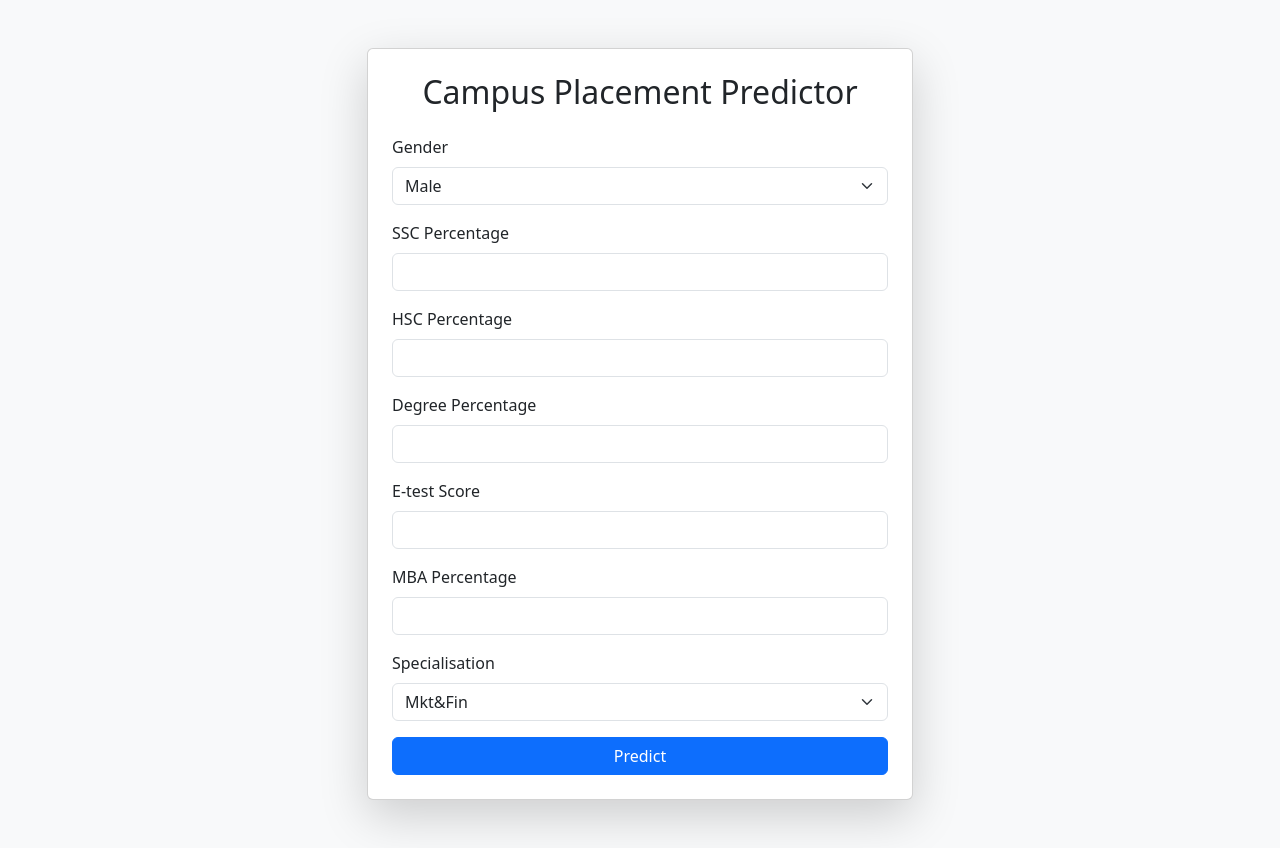
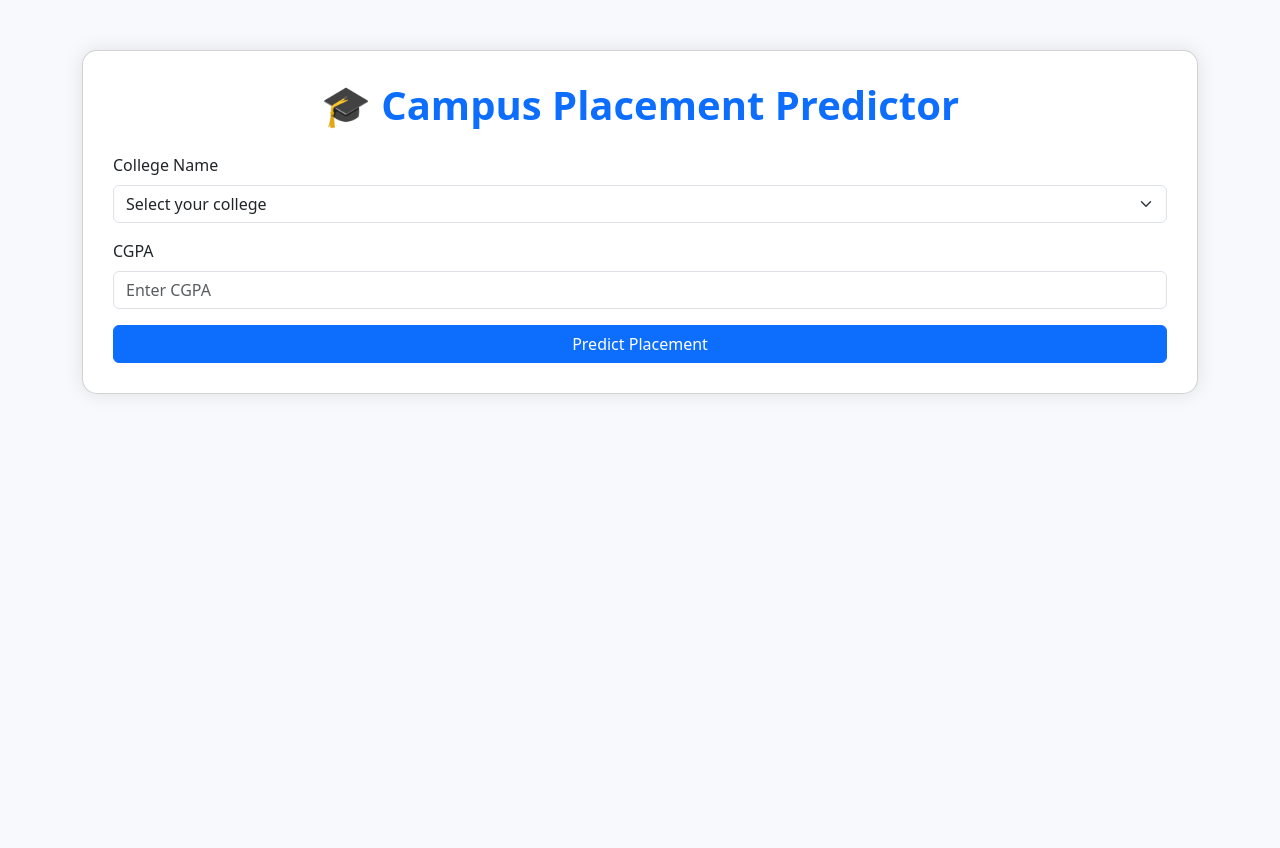
Before and after one commit to ASGInsane/campus-placement-predictor, a Flask app: page / in a window 1280 px wide. After the commit the page ends 394 px from the top, so only its background shows below. Run offline with Flask 3, Linux system fonts and the light colour scheme; parts of the project's set-up code (start-up, migrations or seed data) failed here and were passed over.

Commit message:
Modernized UI with Bootstrap

```diff
--- a/templates/index.html
+++ b/templates/index.html
@@ -3,59 +3,67 @@
 <head>
   <meta charset="UTF-8">
   <title>Campus Placement Predictor</title>
-  <link href="https://cdn.jsdelivr.net/npm/bootstrap@5.3.2/dist/css/bootstrap.min.css" rel="stylesheet">
+  <meta name="viewport" content="width=device-width, initial-scale=1">
+  <link
+    href="https://cdn.jsdelivr.net/npm/bootstrap@5.3.2/dist/css/bootstrap.min.css"
+    rel="stylesheet"
+  >
+  <style>
+    body {
+      background: #f7f9fc;
+    }
+    .main-card {
+      margin-top: 50px;
+      border-radius: 15px;
+      padding: 30px;
+      box-shadow: 0 0 20px rgba(0,0,0,0.1);
+    }
+    h1 {
+      font-weight: bold;
+      color: #0d6efd;
+    }
+  </style>
 </head>
-<body class="bg-light">
-  <div class="container py-5">
-    <div class="row justify-content-center">
-      <div class="col-md-6">
-        <div class="card shadow-lg p-4">
-          <h2 class="text-center mb-4">Campus Placement Predictor</h2>
-          <form action="/predict" method="POST">
+<body>
+  <div class="container">
+    <div class="card main-card">
+      <h1 class="text-center mb-4">🎓 Campus Placement Predictor</h1>
+
+      <form action="/predict" method="post">
         <div class="mb-3">
-              <label class="form-label">Gender</label>
-              <select class="form-select" name="gender">
-                <option value="Male">Male</option>
-                <option value="Female">Female</option>
+          <label for="college" class="form-label">College Name</label>
+          <select name="college" class="form-select" required>
+            <option value="">Select your college</option>
+            <option value="IIT Bombay">IIT Bombay</option>
+            <option value="IIT Delhi">IIT Delhi</option>
+            <option value="NIT Trichy">NIT Trichy</option>
+            <option value="BITS Pilani">BITS Pilani</option>
+            <option value="VIT Vellore">VIT Vellore</option>
+            <option value="SRM University">SRM University</option>
+            <!-- Add more as needed -->
           </select>
         </div>
+
         <div class="mb-3">
-              <label class="form-label">SSC Percentage</label>
-              <input type="number" class="form-control" step="0.1" name="ssc_p" required>
+          <label for="cgpa" class="form-label">CGPA</label>
+          <input type="number" step="0.01" name="cgpa" class="form-control" placeholder="Enter CGPA" required>
         </div>
-            <div class="mb-3">
-              <label class="form-label">HSC Percentage</label>
-              <input type="number" class="form-control" step="0.1" name="hsc_p" required>
+
+        <!-- Add more form fields here as per your features -->
+
+        <div class="d-grid">
+          <button type="submit" class="btn btn-primary">Predict Placement</button>
         </div>
-            <div class="mb-3">
-              <label class="form-label">Degree Percentage</label>
-              <input type="number" class="form-control" step="0.1" name="degree_p" required>
-            </div>
-            <div class="mb-3">
-              <label class="form-label">E-test Score</label>
-              <input type="number" class="form-control" step="0.1" name="etest_p" required>
-            </div>
-            <div class="mb-3">
-              <label class="form-label">MBA Percentage</label>
-              <input type="number" class="form-control" step="0.1" name="mba_p" required>
-            </div>
-            <div class="mb-3">
-              <label class="form-label">Specialisation</label>
-              <select class="form-select" name="specialisation">
-                <option value="Mkt&Fin">Mkt&Fin</option>
-                <option value="Mkt&HR">Mkt&HR</option>
-              </select>
-            </div>
-            <button type="submit" class="btn btn-primary w-100">Predict</button>
       </form>
-          {% if prediction_text %}
-          <div class="alert alert-info text-center mt-4">
-            <h4>{{ prediction_text }}</h4>
+
+      {% if prediction %}
+        <div class="alert alert-info mt-4 text-center">
+          <strong>Prediction:</strong> {{ prediction }}
         </div>
       {% endif %}
     </div>
   </div>
-    </div>
-  </div>
+
+  <script src="https://cdn.jsdelivr.net/npm/bootstrap@5.3.2/dist/js/bootstrap.bundle.min.js"></script>
 </body>
 </html>
```
Lines whose indentation alone changed are shown as unchanged.
